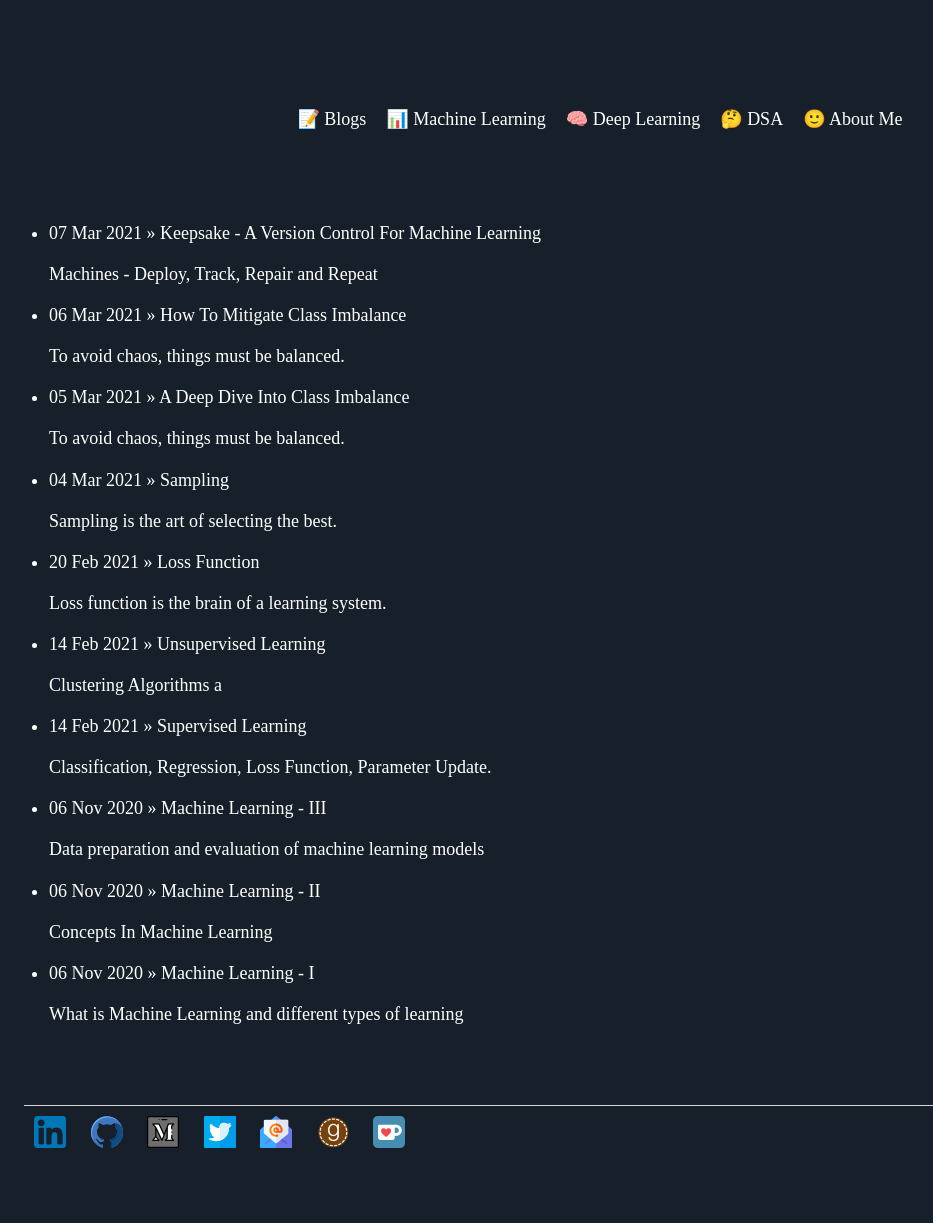
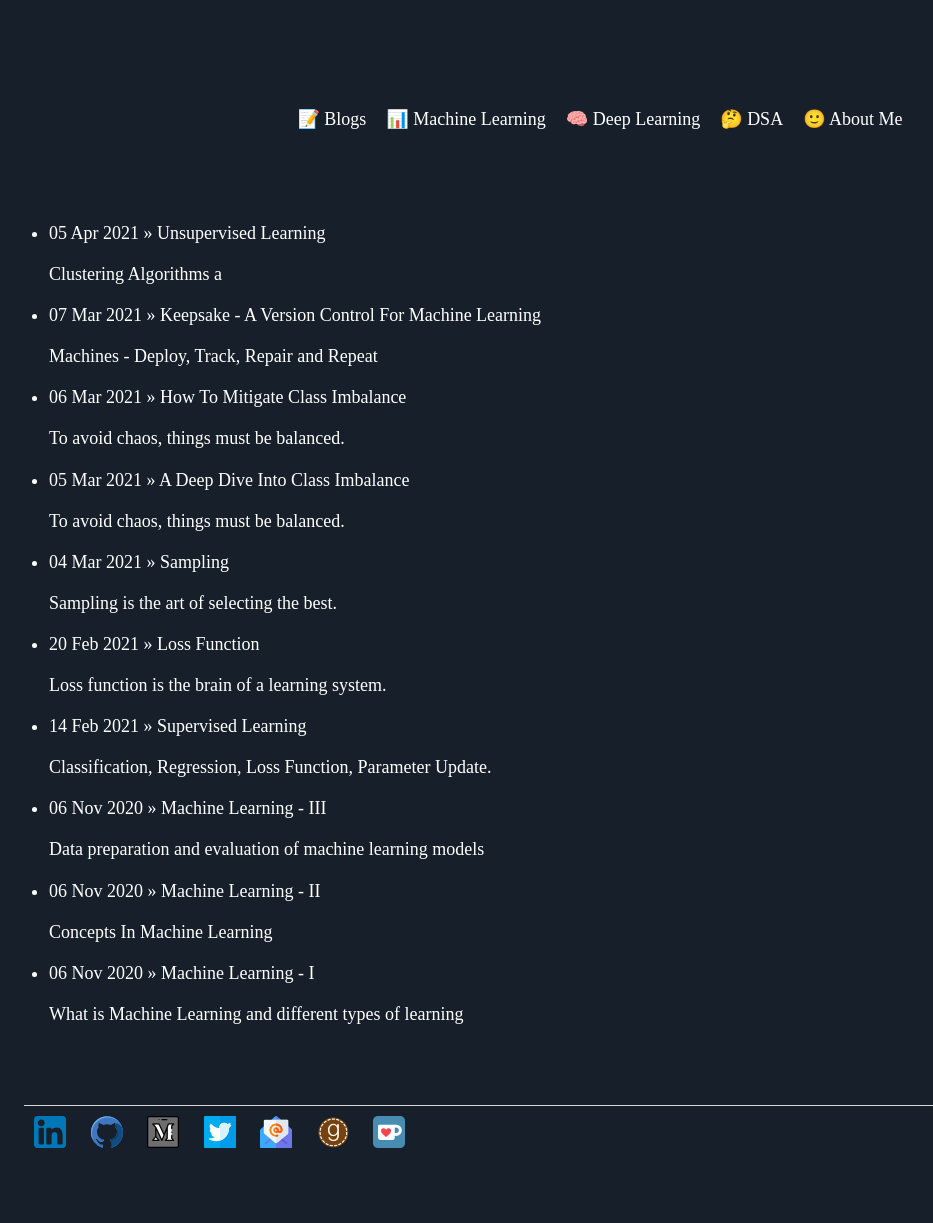
Before and after one commit to Mayurji/mayurji.github.io, a Jekyll site: the page built from machine-learning/index.html, in a window 1280 px wide. Shown: the whole page, without its empty margins (40-973 px from the left). Built offline with Jekyll 4.4.1, drawn with Linux system fonts in a browser that asks for light colours; nearby versions of some CDN libraries.

Commit message:
Update Unsupervised Learning.md

```diff
--- a/_machine-learning/Unsupervised Learning.md
+++ b/_machine-learning/Unsupervised Learning.md
@@ -2,7 +2,7 @@
 layout: machine-learning
 title: Unsupervised Learning
 description: Clustering Algorithms a
-date:   2021-02-14 17:43:52 +0530
+date:   2021-04-05 17:43:52 +0530
 ---
 {% include mathjax.html %}
 
```
